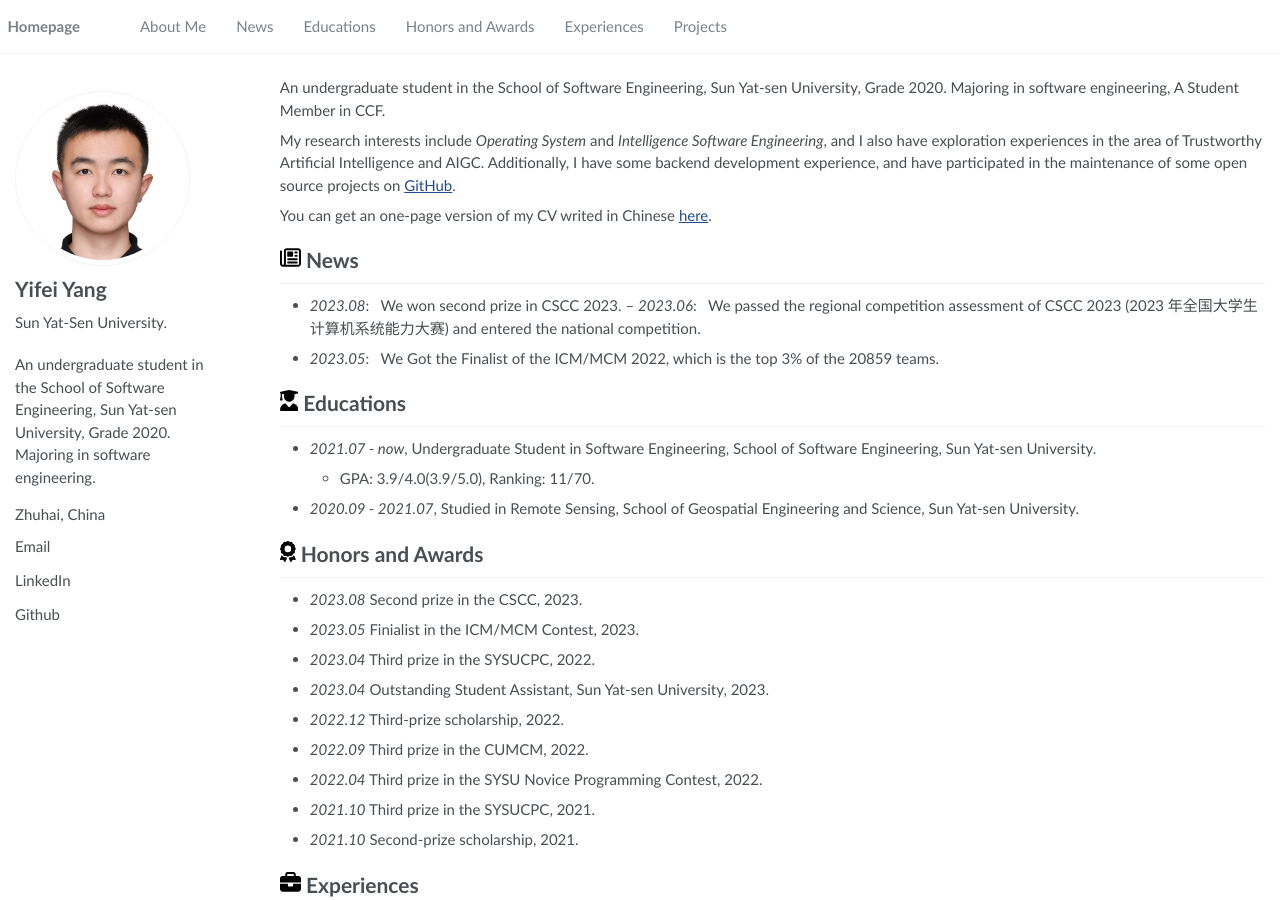
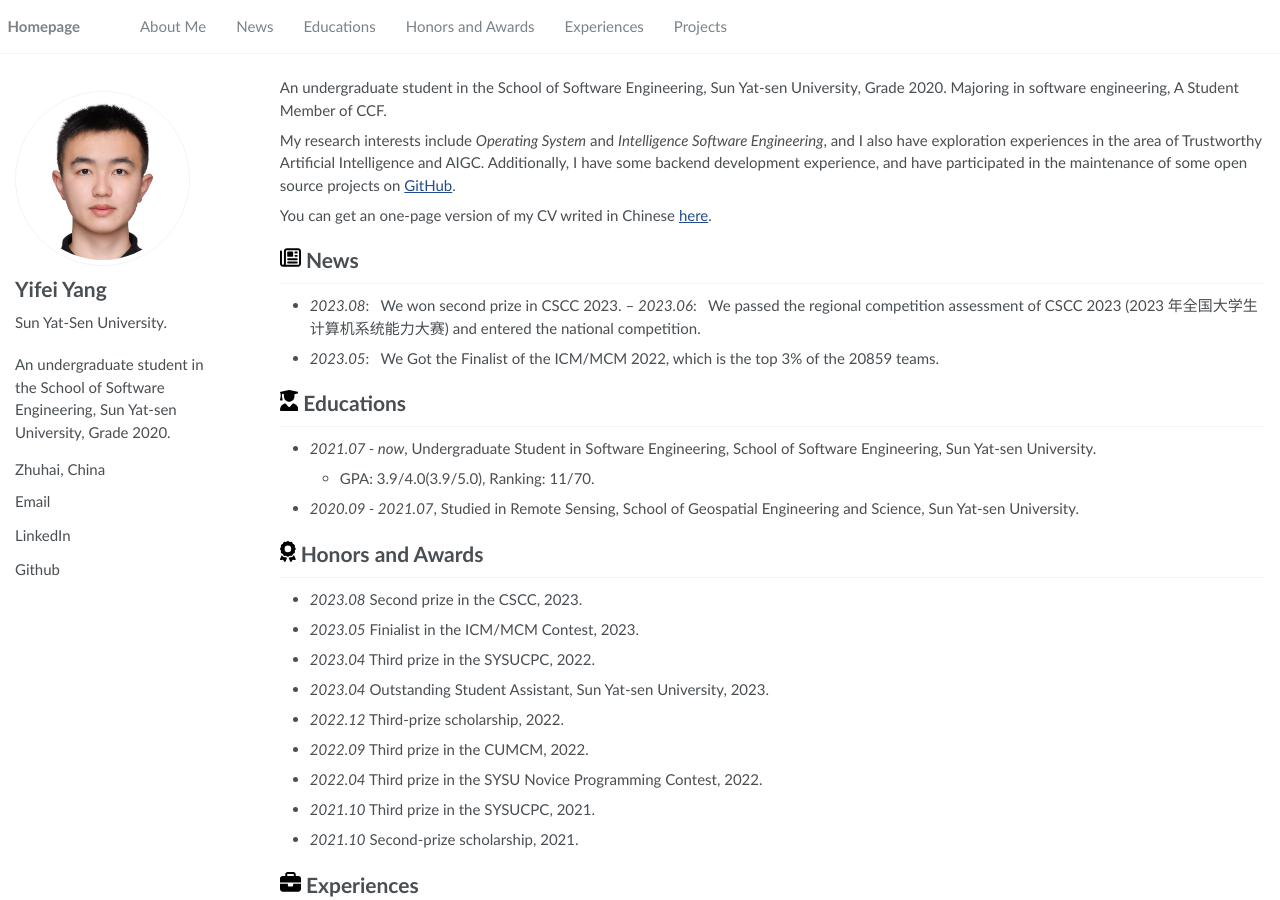
Before and after one commit to NorthSecond/Profile, a Jekyll site: the page built from _pages/about.md, in a window 1280 px wide and 900 px high. Built offline with Jekyll 4.4.1, drawn with Linux system fonts in a browser that asks for light colours; comment, search, counter and statistics services are not loaded.

Commit message:
update info

```diff
--- a/_config.yml
+++ b/_config.yml
@@ -11,7 +11,7 @@ url: 'https://yfyang.me'
 
 # Site Settings
 title                    : "Yifei Yang"
-description              : "An undergraduate student in the School of Software Engineering, Sun Yat-sen University, Grade 2020. Majoring in software engineering."
+description              : "An undergraduate student in the School of Software Engineering, Sun Yat-sen University, Grade 2020."
 repository               : "NorthSecond/Profile"
 google_scholar_stats_use_cdn : true
 
--- a/_pages/about.md
+++ b/_pages/about.md
@@ -17,7 +17,7 @@ redirect_from:
 
 <span class='anchor' id='about-me'></span>
 
-An undergraduate student in the School of Software Engineering, Sun Yat-sen University, Grade 2020. Majoring in software engineering, A Student Member in CCF.
+An undergraduate student in the School of Software Engineering, Sun Yat-sen University, Grade 2020. Majoring in software engineering, A Student Member of CCF.
 
 My research interests include *Operating System* and *Intelligence Software Engineering*, and I also have exploration experiences in the area of Trustworthy Artificial Intelligence and AIGC. Additionally, I have some backend development experience, and have participated in the maintenance of some open source projects on <a href="https://github.com/NorthSecond/" target="_blank" rel="nofollow">GitHub</a>.
 
--- a/assets/css/collapse.css
+++ b/assets/css/collapse.css
@@ -14,3 +14,4 @@
 .container .content {
     display: none;
     padding : 5px;
+}
```
